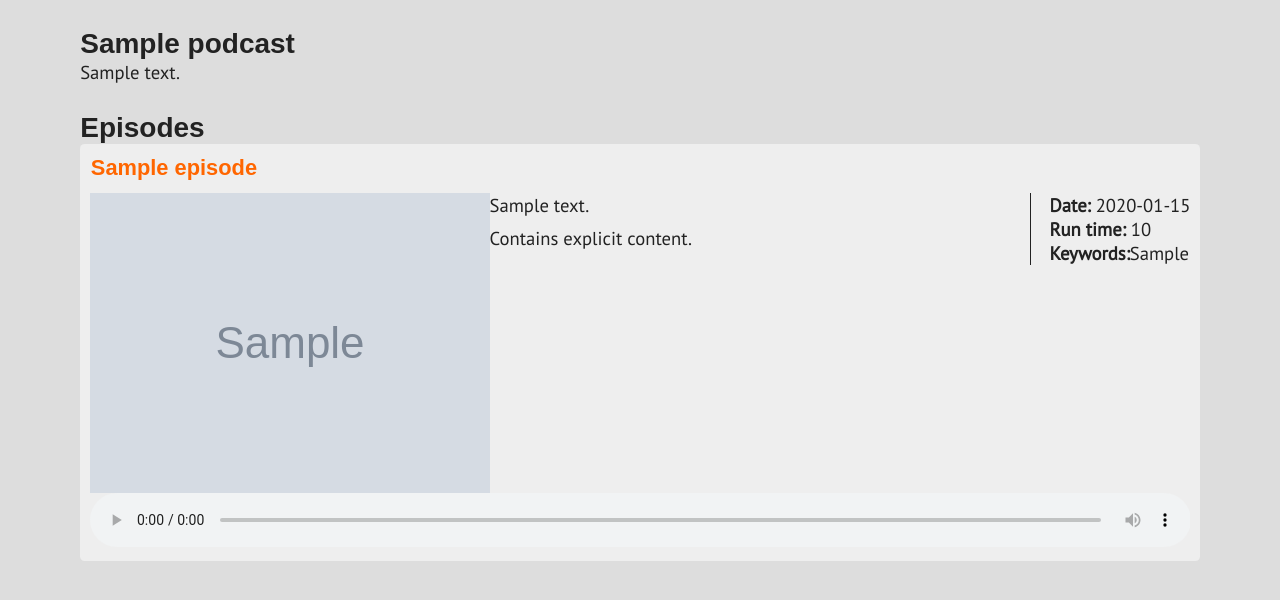
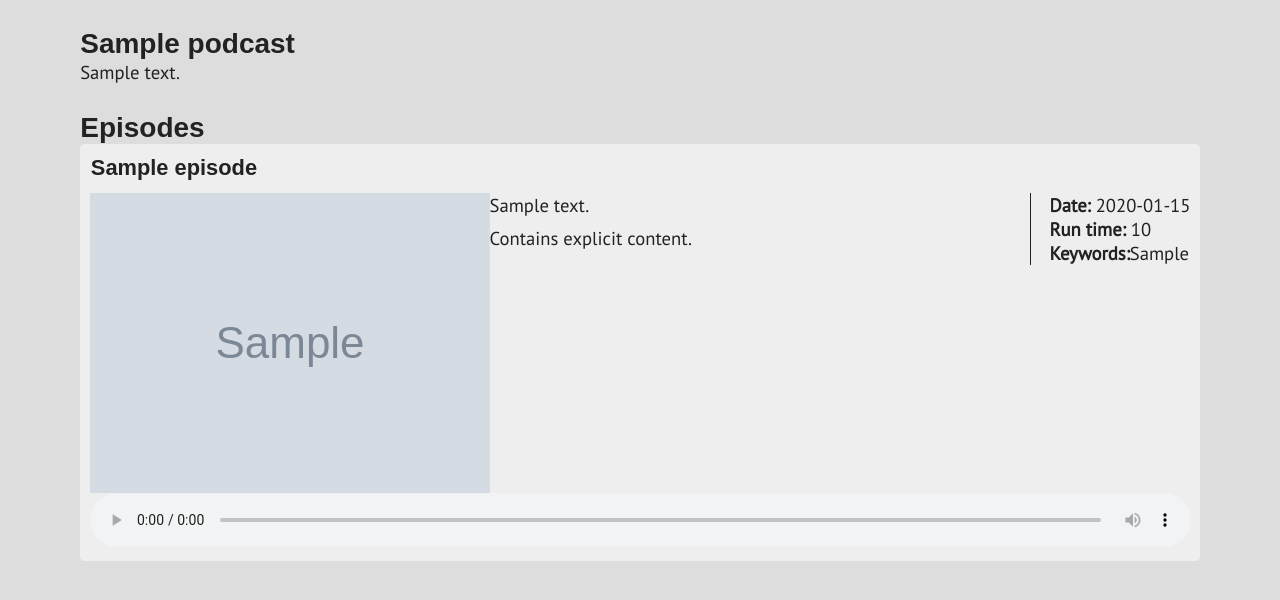
Before and after one commit to ptvirgo/one_page_podcast, a Flask app: template opp/templates/index.html in a window 1280 px wide. Shown: the part 77-677 px from the top of the page. Run offline with Flask 2, Linux system fonts and the light colour scheme; tables that the repository leaves empty hold one stand-in row (values such as "Sample post"); the template is opened without the code that fills it: values that come from a table or form of the project are taken from there, most other values are stand-ins (such as "Sample title", 1, 10 or a date in 2020); grey boxes marked "Sample" are stand-in pictures.

Commit message:
Default style tweaks

```diff
--- a/opp/static/style.css
+++ b/opp/static/style.css
@@ -65,6 +65,15 @@ div.description a:hover, main a:hover {
     background-color: #fff;
 }
 
+main a.bookmark {
+    color: #222;
+    background-color: inherit;
+}
+
+main a.bookmark:hover:after {
+    content: " <"
+}
+
 article {
     background-color: #eee;
     border-radius: .5ex;
--- a/opp/templates/index.html
+++ b/opp/templates/index.html
@@ -24,7 +24,7 @@
         <h2>Episodes</h2>
         {% for episode in episodes %}
         <article>
-            <h3><a id="episode-{{ episode.item_id }}">{{ episode.title }}</a></h3>
+            <h3><a id="episode-{{ episode.item_id }}" href="#episode-{{ episode.item_id }}" class="bookmark">{{ episode.title }}</a></h3>
             {% if episode.image %}
             <img src="{{ url_for('static', filename=episode.image) }}" class="episode"/>
             {% endif %}
```
